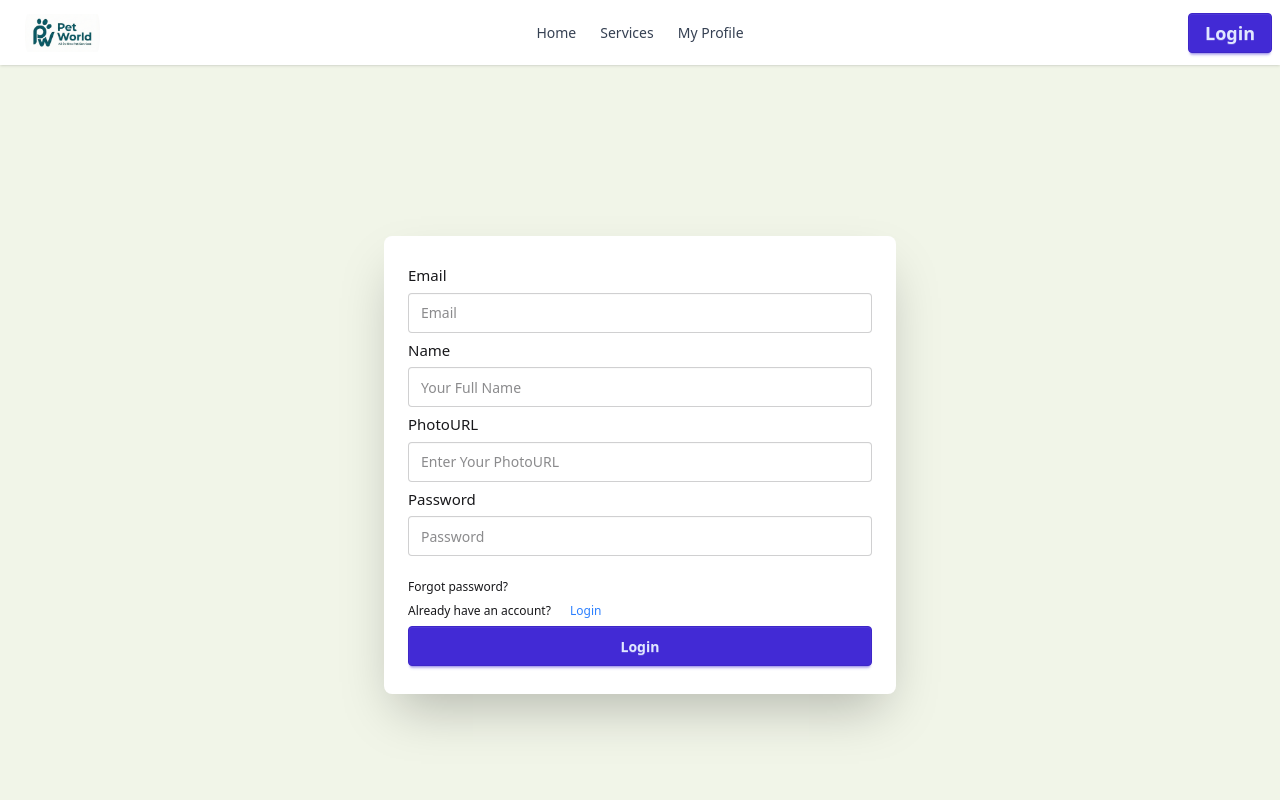
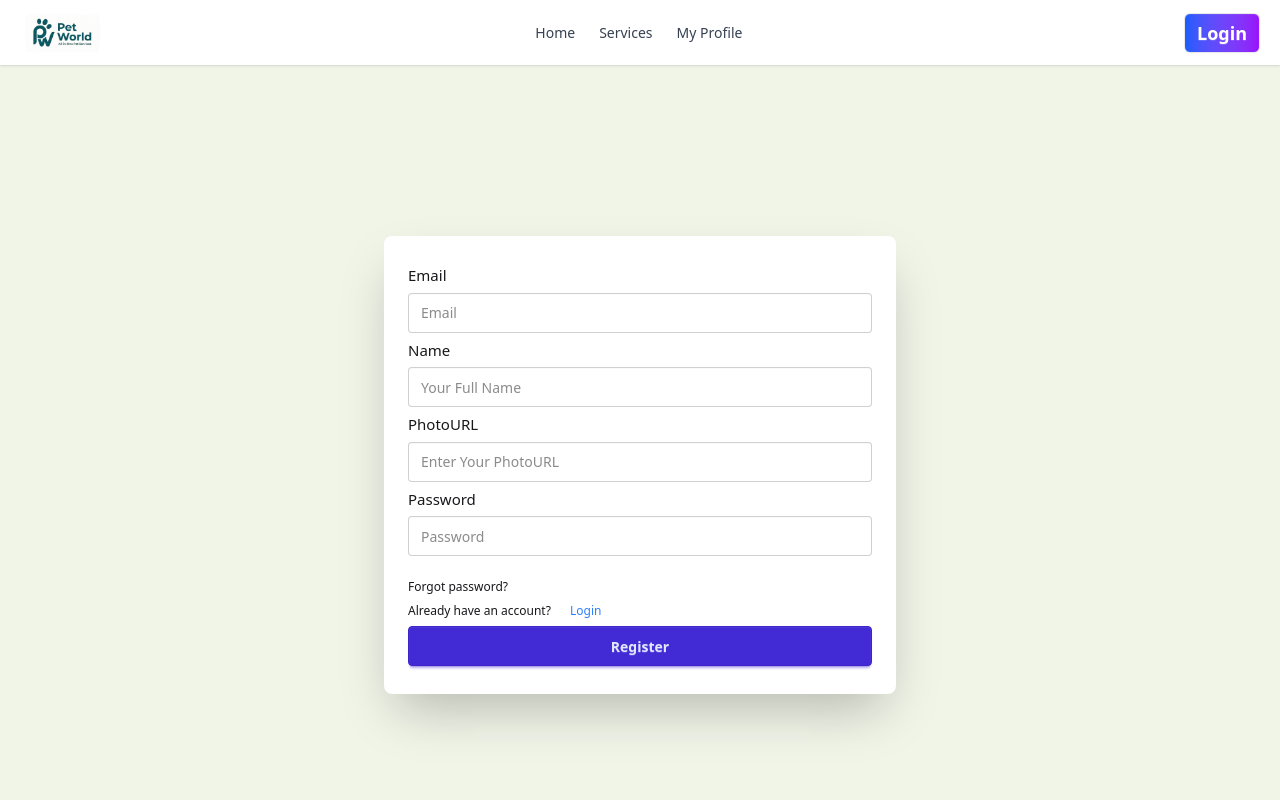
Before and after one commit to SubrotoChandaShuvo/Pet-World, a React (Vite) app: page /signup in a window 1280 px wide. Shown: the top 800 px of the page. Built offline with nearby package versions, Linux system fonts and the light colour scheme; no server answers.

Commit message:
Auth Provider added

```diff
--- a/package.json
+++ b/package.json
@@ -11,6 +11,7 @@
   },
   "dependencies": {
     "@tailwindcss/vite": "^4.1.17",
+    "firebase": "^12.6.0",
     "react": "^19.2.0",
     "react-dom": "^19.2.0",
     "react-router": "^7.9.6",
--- /dev/null
+++ b/src/Provider/AuthProvider.jsx
@@ -0,0 +1,25 @@
+import React, { createContext } from 'react';
+import auth from '../firebase/firebase.config';
+import { createUserWithEmailAndPassword } from 'firebase/auth';
+
+// eslint-disable-next-line react-refresh/only-export-components
+export const AuthContext = createContext();
+
+const AuthProvider = ({children}) => {
+
+    const registerWithEmailPassword = (email, pass) =>{
+        console.log(email, pass);
+
+        return createUserWithEmailAndPassword(auth, email, pass)
+    }
+
+    const authData = {
+        registerWithEmailPassword
+    }
+
+    return <AuthContext value={authData}>
+        {children}
+    </AuthContext>
+};
+
+export default AuthProvider;
--- a/src/component/Navbar.jsx
+++ b/src/component/Navbar.jsx
@@ -88,8 +88,8 @@ const Navbar = () => {
           </li>
         </ul>
       </div>
-      <div className="navbar-end">
-        <Link to='/login' className="btn btn-primary text-lg">Login</Link>
+      <div className="navbar-end pr-3">
+        <Link to='/login' className="btn bg-linear-to-r from-blue-600 to-purple-600 text-white p-3 rounded-md hover:opacity-70 text-lg">Login</Link>
       </div>
     </div>
   );
--- /dev/null
+++ b/src/firebase/firebase.config.js
@@ -0,0 +1,17 @@
+import { initializeApp } from "firebase/app";
+import { getAuth } from "firebase/auth";
+
+const firebaseConfig = {
+  apiKey: import.meta.env.VITE_APIKEY,
+  authDomain: import.meta.env.VITE_AUTHDOMAIN,
+  projectId: import.meta.env.VITE_PROJECTID,
+  storageBucket: import.meta.env.VITE_STORAGEBUCKET,
+  messagingSenderId: import.meta.env.VITE_MESSAGINGSENDERID,
+  appId: import.meta.env.VITE_APPID
+};
+
+
+const app = initializeApp(firebaseConfig);
+
+const auth = getAuth(app);
+export default auth;
--- a/src/main.jsx
+++ b/src/main.jsx
@@ -4,9 +4,12 @@ import './index.css'
 import App from './App.jsx'
 import router from './router/Routes.jsx'
 import { RouterProvider } from 'react-router'
+import AuthProvider from './Provider/AuthProvider.jsx'
 
 createRoot(document.getElementById('root')).render(
   <StrictMode>
-    <RouterProvider router={router} />
+    <AuthProvider>
+      <RouterProvider router={router} />
+    </AuthProvider>
   </StrictMode>,
 )
--- a/src/pages/Register.jsx
+++ b/src/pages/Register.jsx
@@ -1,48 +1,71 @@
-import React from 'react';
-import { Link } from 'react-router';
+import React, { useContext } from "react";
+import { Link } from "react-router";
+import { AuthContext } from "../Provider/AuthProvider";
 
 const Register = () => {
-    return (
-        <div>
-            <title>SignUp</title>
+  const { registerWithEmailPassword } = useContext(AuthContext);
+
+  const handleSubmit = (e) => {
+    e.preventDefault();
+    const email = e.target.email.value;
+    const pass = e.target.password.value;
+    registerWithEmailPassword(email, pass)
+
+  };
+
+  return (
+    <div>
+      <title>SignUp</title>
       <div className="hero min-h-lvw lg:min-h-screen p-4 md:p-0">
         <div className="card bg-base-100 w-full max-w-sm md:max-w-md lg:max-w-lg shrink-0 shadow-2xl transform transition-transform duration-300 hover:scale-105">
           <div className="card-body">
-            <fieldset className="fieldset">
+            <form onSubmit={handleSubmit} className="fieldset">
               <label className="text-[15px]">Email</label>
               <input
+                name="email"
                 type="email"
                 className="input w-full"
                 placeholder="Email"
               />
               <label className="text-[15px]">Name</label>
               <input
+                name="name"
                 type="text"
                 className="input w-full"
                 placeholder="Your Full Name"
               />
               <label className="text-[15px]">PhotoURL</label>
               <input
+                name="photoUrl"
                 type="text"
                 className="input w-full"
                 placeholder="Enter Your PhotoURL"
               />
               <label className="text-[15px]">Password</label>
-              <input type="password" className="input w-full mb-4" placeholder="Password" />
+              <input
+                name="password"
+                type="password"
+                className="input w-full mb-4"
+                placeholder="Password"
+              />
               <div>
                 <a className="link link-hover">Forgot password?</a>
               </div>
               <div className="">
                 <span className="pr-4">Already have an account? </span>
-                <Link className="link link-hover text-blue-500" to={'/login'} >Login</Link>
+                <Link className="link link-hover text-blue-500" to={"/login"}>
+                  Login
+                </Link>
               </div>
-              <button className="btn btn-primary transform transition-transform duration-300 hover:scale-102">Login</button>
-            </fieldset>
+              <button className="btn btn-primary transform transition-transform duration-300 hover:scale-102">
+                Register
+              </button>
+            </form>
           </div>
         </div>
       </div>
     </div>
-    );
+  );
 };
 
 export default Register;
```
Also changed, not shown: 1 other file (tests, documents, lock files or other folders).
